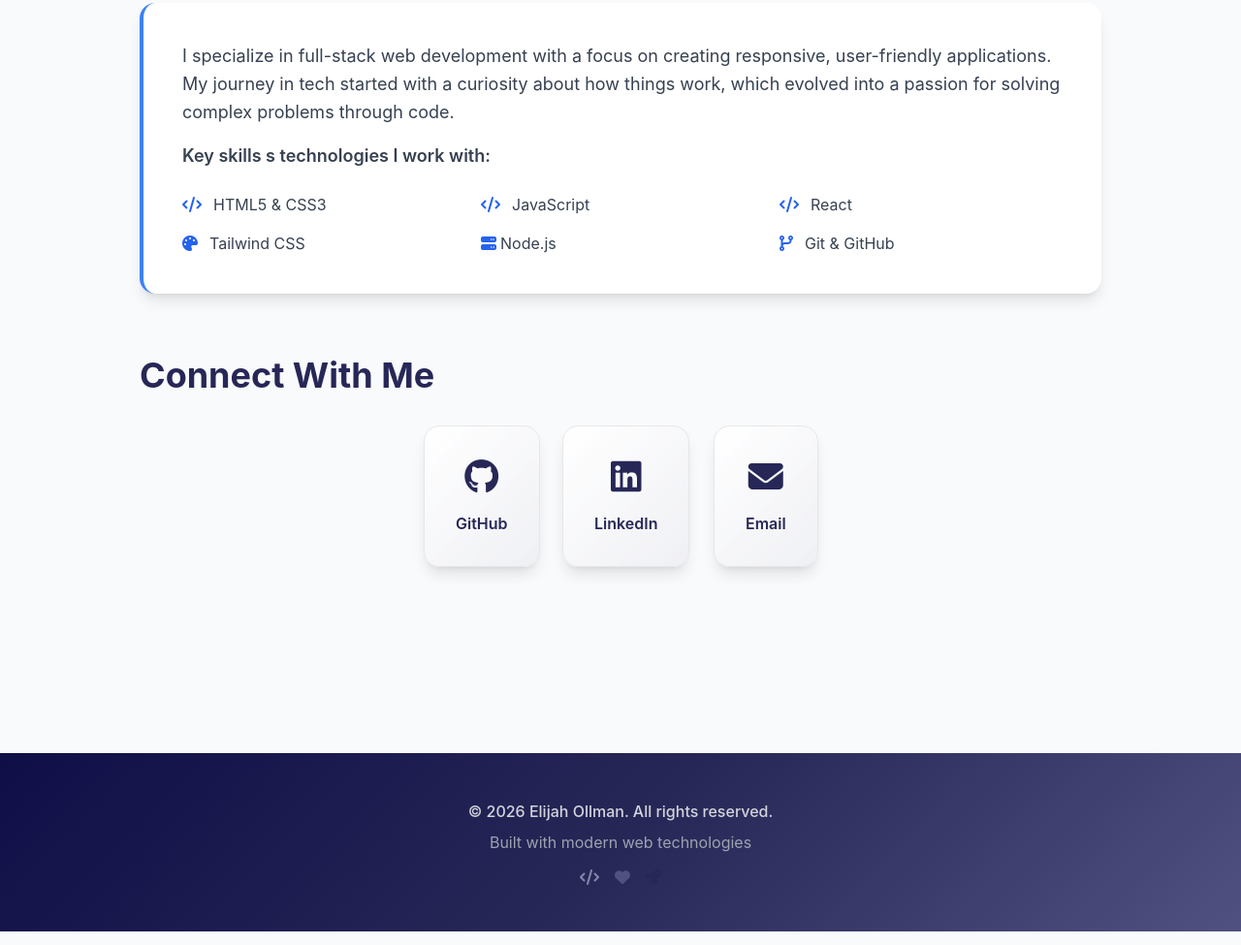
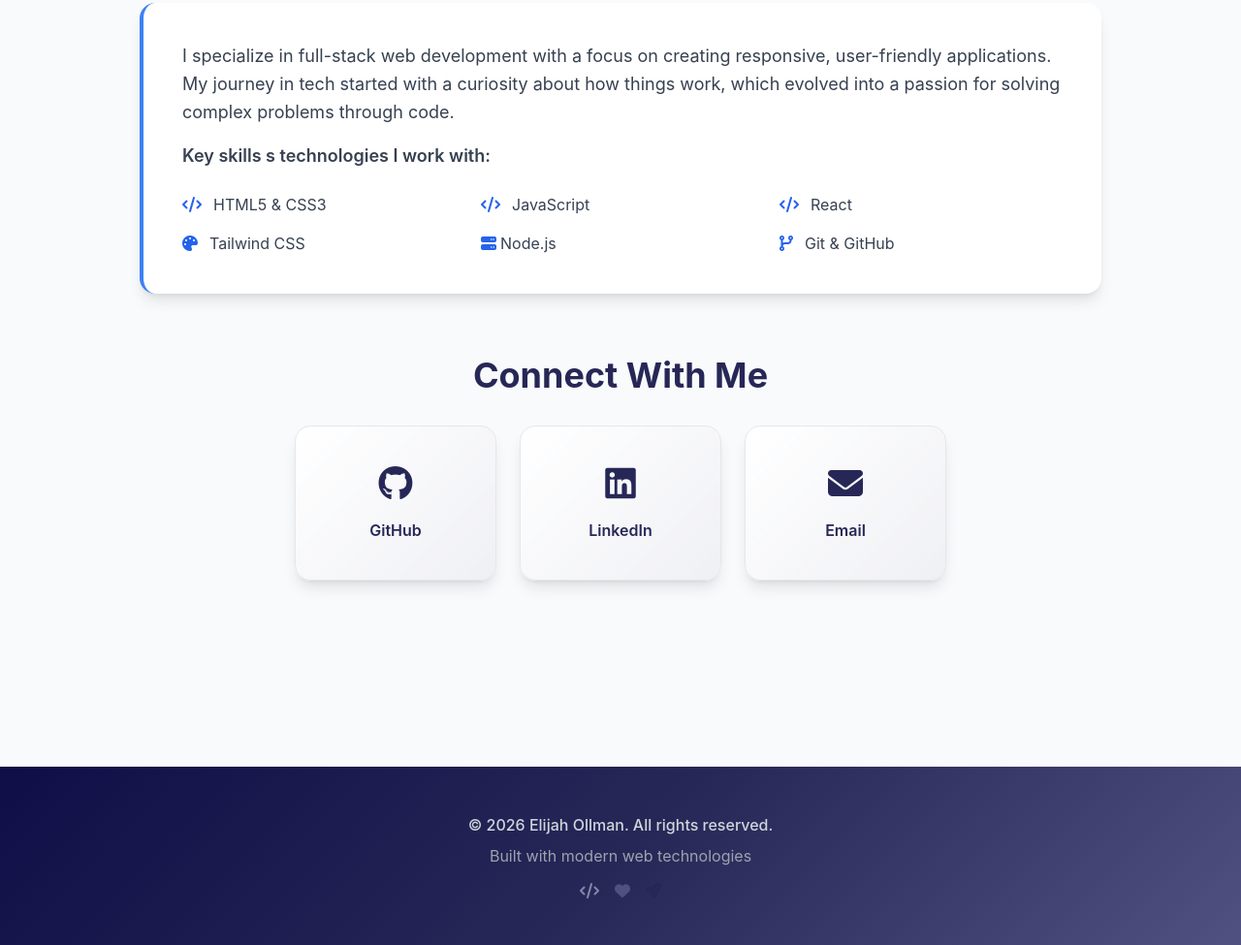
Before and after one commit to ECU-Web-Development/assignment1-create-and-deploy-personal-web-page-ewjo66, a website: page index.html in a window 1280 px wide. Shown: the part 702-1677 px from the top of the page at 97% size. Drawn offline with nearby package versions, Linux system fonts and the light colour scheme.

Commit message:
Fixed connect with me buttons

```diff
--- a/index.html
+++ b/index.html
@@ -90,35 +90,35 @@
 
     <!-- Links Section -->
     <section class="mb-16">
-      <h2 class="text-4xl font-bold mb-8 text-primary-dark">Connect With Me</h2>
-      <div class="flex flex justify-center gap-6">
+      <h2 class="text-4xl font-bold mb-8 text-primary-dark text-center">Connect With Me</h2>
+      <div class="grid grid-cols-1 sm:grid-cols-3 gap-6 max-w-2xl mx-auto">
         <a
           href="https://github.com/ewjo66"
           target="_blank"
           rel="noopener noreferrer"
-          class="social-card bg-white rounded-2xl shadow-lg p-8 text-center hover:shadow-xl transition-all border border-gray-200"
+          class="social-card bg-white rounded-2xl shadow-lg p-8 text-center hover:shadow-xl transition-all border border-gray-200 flex flex-col items-center justify-center min-h-[160px]"
           style="background: linear-gradient(135deg, #ffffff 0%, #8686AC15 100%);"
         >
-          <i class="fab fa-github text-4xl mb-4 text-primary-dark flex justify-center"></i>
-          <span class="font-semibold text-primary-dark block">GitHub</span>
+          <i class="fab fa-github text-4xl mb-4 text-primary-dark"></i>
+          <span class="font-semibold text-primary-dark">GitHub</span>
         </a>
         <a
           href="https://www.linkedin.com/in/elijah-ollman-7052b22a3/"
           target="_blank"
           rel="noopener noreferrer"
-          class="social-card bg-white rounded-2xl shadow-lg p-8 text-center hover:shadow-xl transition-all border border-gray-200"
+          class="social-card bg-white rounded-2xl shadow-lg p-8 text-center hover:shadow-xl transition-all border border-gray-200 flex flex-col items-center justify-center min-h-[160px]"
           style="background: linear-gradient(135deg, #ffffff 0%, #8686AC15 100%);"
         >
-          <i class="fab fa-linkedin text-4xl mb-4 text-primary-dark flex justify-center"></i>
-          <span class="font-semibold text-primary-dark block">LinkedIn</span>
+          <i class="fab fa-linkedin text-4xl mb-4 text-primary-dark"></i>
+          <span class="font-semibold text-primary-dark">LinkedIn</span>
         </a>
         <a
           href="mailto:ewjo66@gmail.com"
-          class="social-card bg-white rounded-2xl shadow-lg p-8 text-center hover:shadow-xl transition-all border border-gray-200"
+          class="social-card bg-white rounded-2xl shadow-lg p-8 text-center hover:shadow-xl transition-all border border-gray-200 flex flex-col items-center justify-center min-h-[160px]"
           style="background: linear-gradient(135deg, #ffffff 0%, #8686AC15 100%);"
         >
-          <i class="fas fa-envelope text-4xl mb-4 text-primary-dark flex justify-center"></i>
-          <span class="font-semibold text-primary-dark block">Email</span>
+          <i class="fas fa-envelope text-4xl mb-4 text-primary-dark"></i>
+          <span class="font-semibold text-primary-dark">Email</span>
         </a>
       </div>
     </section>
```
